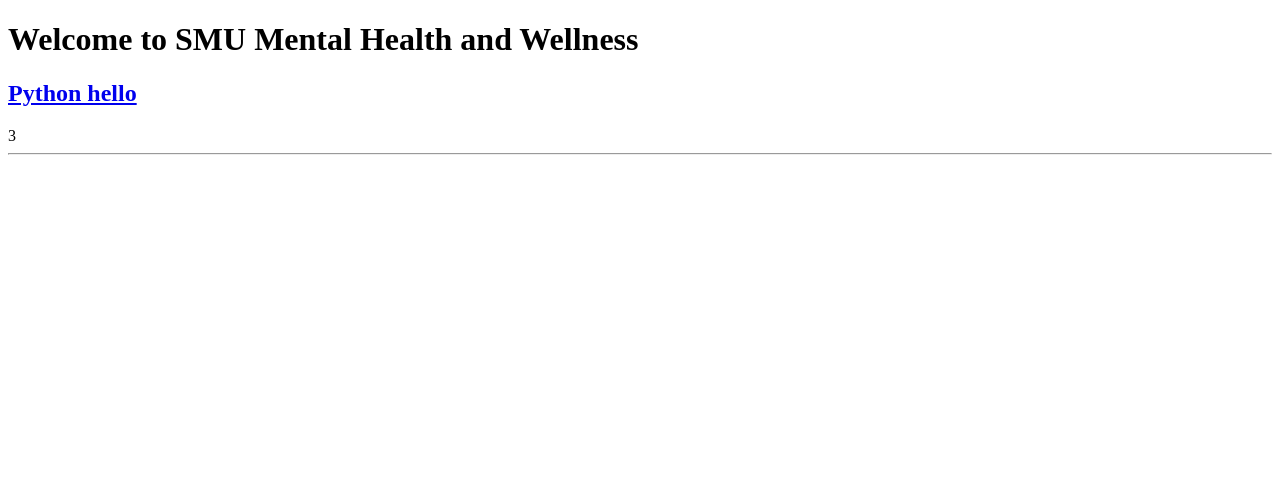
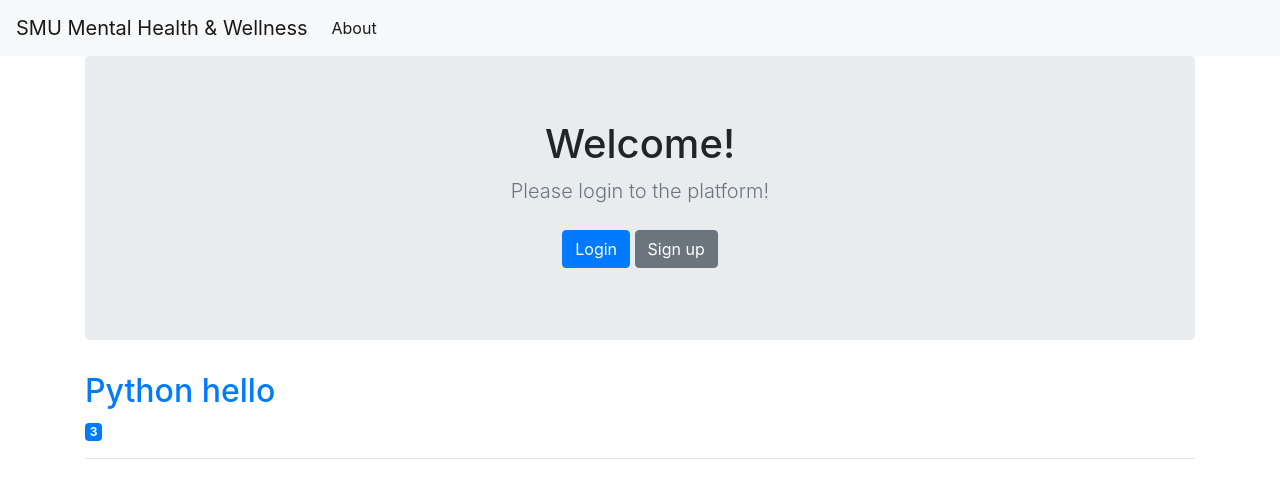
Before and after one commit to bonitadavis/wellness-web-app, a Flask app: page / in a window 1280 px wide. Shown: the top 498 px of the page. Run offline with Flask 3, Linux system fonts and the light colour scheme; some libraries are stand-ins or nearby versions.

Commit message:
Split template

```diff
--- /dev/null
+++ b/requirements.txt
@@ -0,0 +1 @@
+flask
--- /dev/null
+++ b/templates/base.html
@@ -0,0 +1,33 @@
+<!DOCTYPE html>
+<html lang="en">
+<head>
+    <meta charset="UTF-8">
+    <meta name="viewport" content="width=device-width, initial-scale=1, shrink-to-fit=no">
+    <link rel="stylesheet" href="https://cdn.jsdelivr.net/npm/bootstrap@4.0.0/dist/css/bootstrap.min.css" integrity="sha384-Gn5384xqQ1aoWXA+058RXPxPg6fy4IWvTNh0E263XmFcJlSAwiGgFAW/dAiS6JXm" crossorigin="anonymous">
+    <title>{% block title %} {% endblock %}</title>
+</head>
+<body>
+    <nav class="navbar navbar-expand-md navbar-light bg-light">
+        <a class="navbar-brand" href="{{ url_for('main')}}">SMU Mental Health & Wellness</a>
+        <button class="navbar-toggler" type="button" data-toggle="collapse" data-target="#navbarNav" aria-controls="navbarNav" aria-expanded="false" aria-label="Toggle navigation">
+            <span class="navbar-toggler-icon"></span>
+        </button>
+        <div class="collapse navbar-collapse" id="navbarNav">
+            <ul class="navbar-nav">
+            <li class="nav-item active">
+                <a class="nav-link" href="#">About</a>
+            </li>
+            </ul>
+        </div>
+   </nav>
+   <div class="container">
+   {% block content %}
+   {% endblock %}
+   <!-- Optional JavaScript -->
+    <!-- jQuery first, then Popper.js, then Bootstrap JS -->
+    <script src="https://code.jquery.com/jquery-3.2.1.slim.min.js" integrity="sha384-KJ3o2DKtIkvYIK3UENzmM7KCkRr/rE9/Qpg6aAZGJwFDMVNA/GpGFF93hXpG5KkN" crossorigin="anonymous"></script>
+    <script src="https://cdn.jsdelivr.net/npm/popper.js@1.12.9/dist/umd/popper.min.js" integrity="sha384-ApNbgh9B+Y1QKtv3Rn7W3mgPxhU9K/ScQsAP7hUibX39j7fakFPskvXusvfa0b4Q" crossorigin="anonymous"></script>
+    <script src="https://cdn.jsdelivr.net/npm/bootstrap@4.0.0/dist/js/bootstrap.min.js" integrity="sha384-JZR6Spejh4U02d8jOt6vLEHfe/JQGiRRSQQxSfFWpi1MquVdAyjUar5+76PVCmYl" crossorigin="anonymous"></script>
+    </div>
+</body>
+</html>
--- a/templates/index.html
+++ b/templates/index.html
@@ -1,15 +1,22 @@
-<!DOCTYPE html>
-<html lang="en">
-<head>
-    <meta charset="UTF-8">
-    <title>SMU Mental Health and Wellness</title>
-</head>
-<body>
-   <h1>Welcome to SMU Mental Health and Wellness</h1>
+{% extends 'base.html' %}
+
+{% block title %}SMU Mental Health and Wellness{% endblock %}
+
+{% block content %}
+   <section class="jumbotron text-center">
+       <div class="container">
+           <h1 class="jumbotron-heading">Welcome!</h1>
+           <p class="lead text-muted">
+           Please login to the platform!
+           </p>
+           <a class="btn btn-primary my-2" href="#">Login</a>
+           <a class="btn btn-secondary my-2" href="#">Sign up</a>
+       </div>
+   </section>
+
    {% for post in posts %}
         <a href="#"><h2>{{ post['title'] }}</h2></a>
         <span class="badge badge-primary">{{ post['created'] }}</span>
         <hr />
    {% endfor %}
-</body>
-</html>
+{% endblock %}
```
